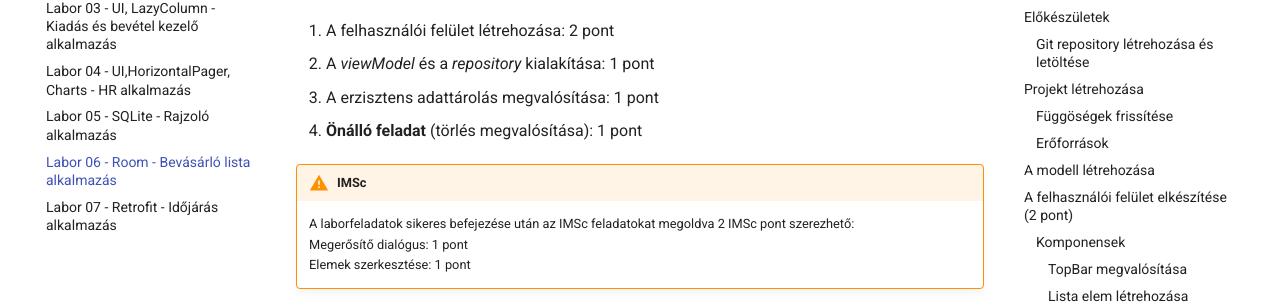
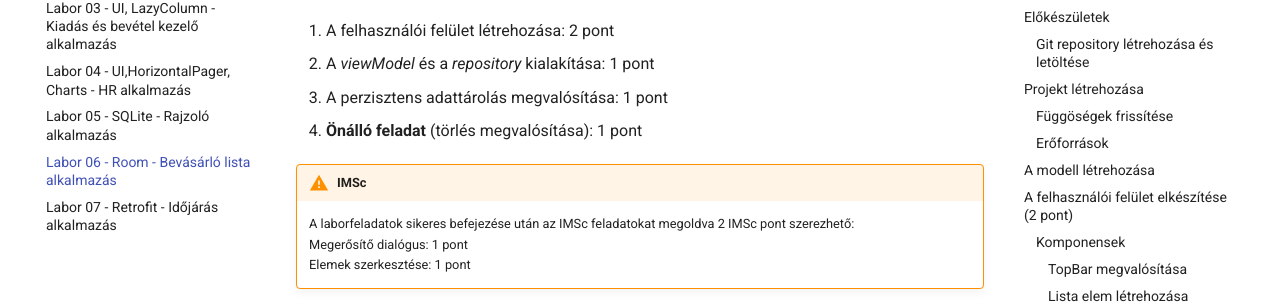
Before and after one commit to VIAUAD02/laborok, an MkDocs documentation site: the page built from docs/laborok/06-android-room/index.md, in a window 1280 px wide and 900 px high, scrolled down 1889 px. Shown: the part 172-476 px from the top of the window. Built offline with MkDocs 1.6.1 and Material for MkDocs 9.7.7, drawn with Linux system fonts in a browser that asks for light colours; comment, search, counter and statistics services are not loaded.

Commit message:
Typo in 6. exercise

```diff
--- a/docs/laborok/06-android-room/index.md
+++ b/docs/laborok/06-android-room/index.md
@@ -38,7 +38,7 @@ A labor során az alábbi feladatokat a laborvezető segítségével, illetve a
 
 1. A felhasználói felület létrehozása: 2 pont
 1. A *viewModel* és a *repository* kialakítása: 1 pont
-1. A erzisztens adattárolás megvalósítása: 1 pont
+1. A perzisztens adattárolás megvalósítása: 1 pont
 1. **Önálló feladat** (törlés megvalósítása): 1 pont
 
 
```
